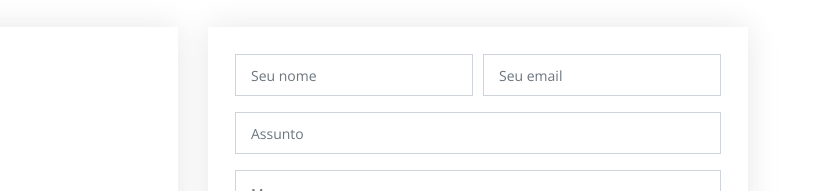
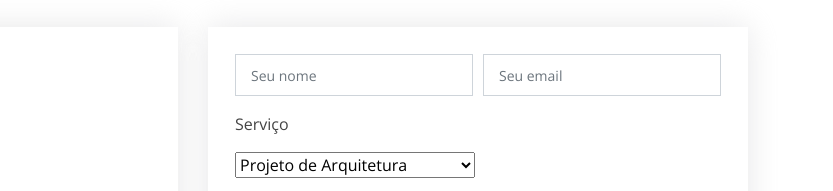
Before and after one commit to MarcosRixn/MarcosRixn, a plain HTML site: page index.html in a window 1280 px wide. Shown: the part 3294-3485 px from the top of the page, 447-1280 px from the left. Drawn offline with nearby package versions, Linux system fonts and the light colour scheme.

Commit message:
Atualização do input

```diff
--- a/index.html
+++ b/index.html
@@ -326,8 +326,18 @@
                 </div>
               </div>
               <div class="form-group">
-                <input type="text" class="form-control" name="subject" id="subject" placeholder="Assunto" data-rule="minlen:4" data-msg="Por favor digite ao menos 8 letras" />
-                <div class="validate"></div>
+                <p>Serviço</p>
+                <select name="select" id="selectService">
+                  <option value="ProjetodeArquitetura" class="selectElemento">Projeto de Arquitetura</option>
+                  <option value="ProjetoEletrico" class="selectElemento">Projeto Elétrico</option>
+                  <option value="ProjetoHidrossanitário" class="selectElemento">Projeto Hidrossanitário</option>
+                  <option value="ProjetodeInteriores" class="selectElemento">Projeto de Interiores</option>
+                  <option value="ProjetoEstrutural" class="selectElemento">Projeto Estrutural</option>
+                  <option value="Reformas" class="selectElemento">Reformas</option>
+                  <option value="LaudoTécnicoeConsultorias" class="selectElemento">Laudo Técnico e Consultorias</option>
+                  <option value="AcompanhamentodeObras" class="selectElemento">Acompanhamento de Obras</option>
+                  <option value="Urbanismo" class="selectElemento">Urbanismo</option>
+                </select>
               </div>
               <div class="form-group">
                 <textarea class="form-control" name="message" rows="6" data-rule="required" data-msg="Por favor digite algo" placeholder="Mensagem"></textarea>
```
